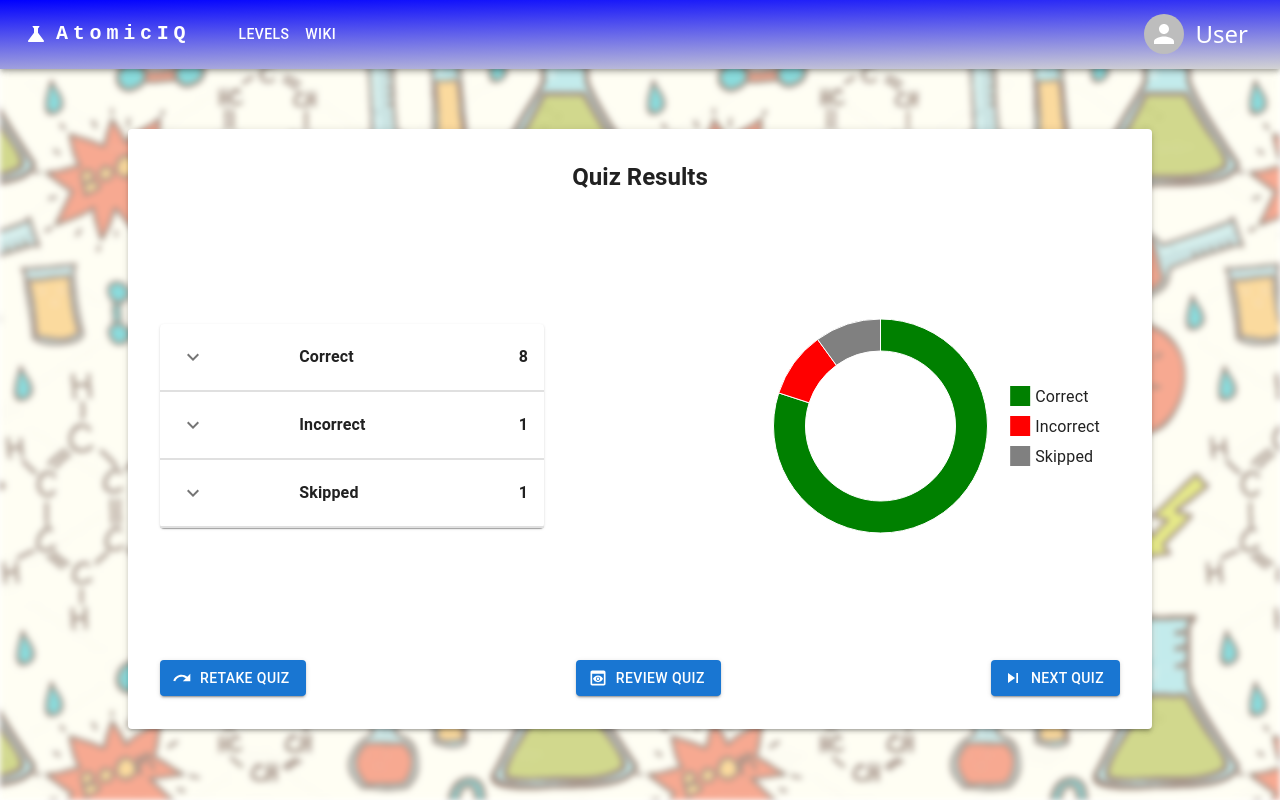
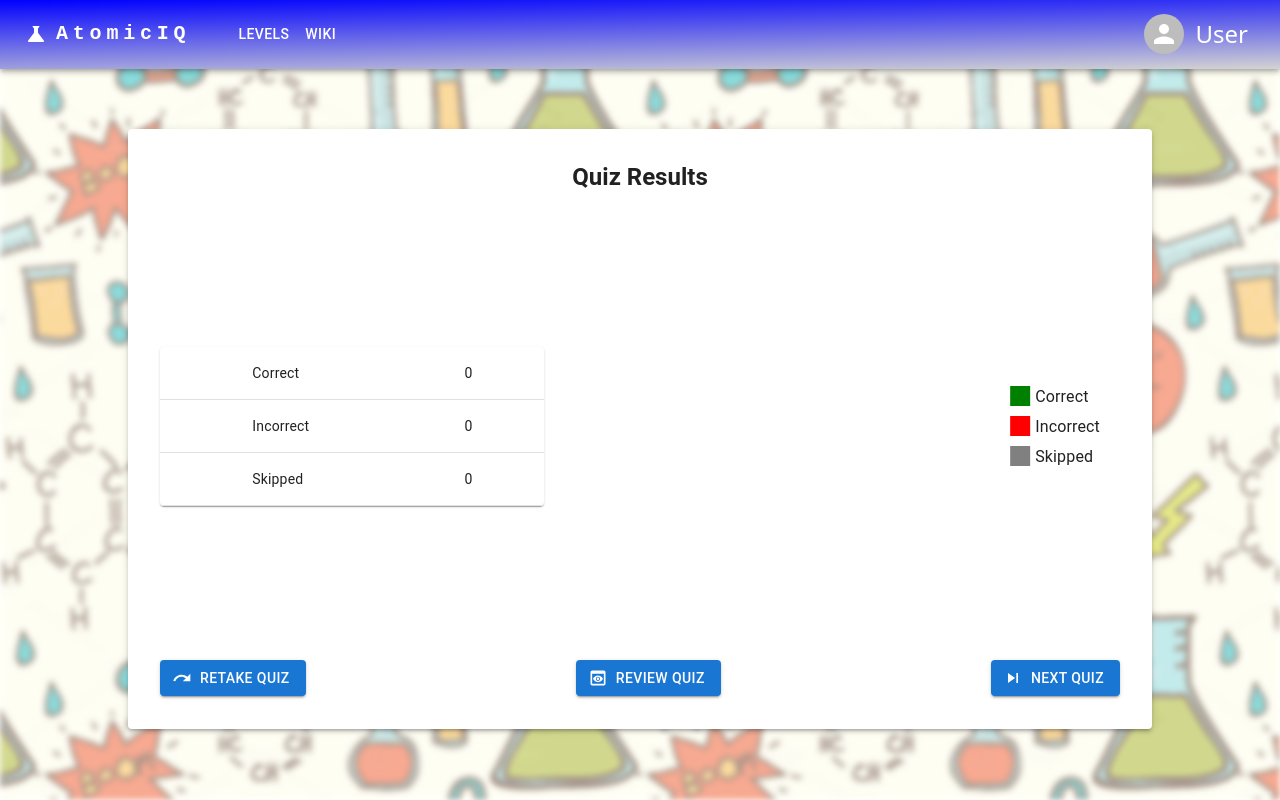
Before and after one commit to swu628/se701-project-React-AtomicIQ, a React (Vite) app in the folder Frontend/: page /quiz/0/results in a window 1280 px wide. Built offline with nearby package versions, Linux system fonts and the light colour scheme.

Commit message:
fixed correct/incorrect results issues
Fixed results page displaying correct/incorrect results do not match real results

```diff
--- a/Frontend/src/Pages/FlashCard.tsx
+++ b/Frontend/src/Pages/FlashCard.tsx
@@ -70,20 +70,16 @@ const FlashCard = ({ cardData }: FlashcardProps) => {
     if (!isAnimating && isSubmitted) {
       setIsAnimating(true);
       setIsFlipped((prev) => !prev);
-      // Show error message if the user have not yet submit their answer
+    // Show error message if the user have not yet submit their answer
     } else if (!isSubmitted) {
-      setErrorMessage(
-        "Please submit an answer before viewing the backside of the flashcard."
-      );
+      setErrorMessage("Please submit an answer before viewing the backside of the flashcard.");
     }
   };
 
   const handleNext = () => {
     // Show error message if the user did not submit a answer before proceeding to the next question
     if (!isSubmitted) {
-      setErrorMessage(
-        "Please submit an answer before proceeding to the next question."
-      );
+      setErrorMessage("Please submit an answer before proceeding to the next question.");
       return;
     }
     if (currentIndex < total - 1) {
@@ -92,7 +88,7 @@ const FlashCard = ({ cardData }: FlashcardProps) => {
       setErrorMessage("");
       // navigate to the result page when the user reached to the last question and clicked on the next button
     } else if (currentIndex === total - 1) {
-      navigate("/quiz/:id/results");
+      navigate("/quiz/:id/results", { state: { answers } });
     }
   };
 
@@ -108,8 +104,7 @@ const FlashCard = ({ cardData }: FlashcardProps) => {
   // When the user sumbit an answer
   const handleAnswerSubmit = (e: React.FormEvent<HTMLFormElement>) => {
     e.preventDefault();
-    const correct =
-      userAnswer.toLowerCase() === currentCard.backSide.toLowerCase();
+    const correct = userAnswer.toLowerCase() === currentCard.backSide.toLowerCase();
     setIsCorrect(correct);
     setIsSubmitted(true);
     handleFlip();
@@ -128,7 +123,7 @@ const FlashCard = ({ cardData }: FlashcardProps) => {
 
   // SHow the rules when the show rules button is clicked
   const toggleRules = () => {
-    setShowRules((prev) => !prev);
+  setShowRules((prev) => !prev);
   };
 
   // In charge of keyboard effects
@@ -157,10 +152,7 @@ const FlashCard = ({ cardData }: FlashcardProps) => {
     <div className="flex flex-col items-center justify-center min-h-screen text-white space-y-4">
       <div className="w-full max-w-2xl p-4 bg-white rounded-lg shadow-lg relative z-10">
         <div className="flex justify-between mb-4">
-          <button
-            onClick={() => window.history.back()}
-            className="text-blue-300"
-          >
+          <button onClick={() => window.history.back()} className="text-blue-300">
             &lt; Back
           </button>
           <button onClick={toggleRules} className="text-blue-300">
@@ -170,16 +162,10 @@ const FlashCard = ({ cardData }: FlashcardProps) => {
         <h1 className="text-2xl font-bold mb-4 text-black">Periodic Table Elements</h1>
         <div className="flip-card w-full h-72">
           <motion.div
-            className={`flip-card-inner w-full h-full cursor-pointer ${
-              isFlipped ? "flipped" : ""
-            }`}
+            className={`flip-card-inner w-full h-full cursor-pointer ${isFlipped ? "flipped" : ""}`}
             initial={false}
             animate={{ rotateY: isFlipped ? 180 : 0 }}
-            transition={{
-              duration: 0.3,
-              type: "tween",
-              animationDirection: "normal",
-            }}
+            transition={{ duration: 0.3, type: "tween", animationDirection: "normal" }}
             onAnimationComplete={() => setIsAnimating(false)}
             onClick={handleFlip}
           >
@@ -199,41 +185,26 @@ const FlashCard = ({ cardData }: FlashcardProps) => {
             )}
           </motion.div>
         </div>
-        <form
-          onSubmit={handleAnswerSubmit}
-          className="flex items-center mt-4 space-x-4"
-        >
+        <form onSubmit={handleAnswerSubmit} className="flex items-center mt-4 space-x-4">
           <input
             type="text"
             value={userAnswer}
             onChange={(e) => setUserAnswer(e.target.value)}
-            className={`p-2 border rounded-lg w-full ${
-              isSubmitted && !isCorrect ? "border-red-500" : ""
-            } text-black`}
+            className={`p-2 border rounded-lg w-full ${isSubmitted && !isCorrect ? "border-red-500" : ""} text-black`}
             placeholder="Enter your answer"
             required
             disabled={isSubmitted}
           />
           <Button
             type="submit"
-            className={`px-4 py-2 rounded-lg hover:bg-blue-700 ${
-              isSubmitted
-                ? isCorrect
-                  ? "bg-green-500"
-                  : "bg-red-500"
-                : "bg-blue-500"
-            }`}
+            className={`px-4 py-2 rounded-lg hover:bg-blue-700 ${isSubmitted ? isCorrect ? "bg-green-500" : "bg-red-500" : "bg-blue-500"}`}
             disabled={isSubmitted}
           >
             Submit
           </Button>
         </form>
         {isCorrect !== null && (
-          <div
-            className={`text-lg ${
-              isCorrect ? "text-green-500" : "text-red-500"
-            } mt-4 text-center`}
-          >
+          <div className={`text-lg ${isCorrect ? "text-green-500" : "text-red-500"} mt-4 text-center`}>
             {isCorrect ? "Well done :)" : "Try again later :("}
           </div>
         )}
@@ -259,10 +230,7 @@ const FlashCard = ({ cardData }: FlashcardProps) => {
           </Button>
         </div>
         <div className="w-full h-2 bg-gray-700 mt-4">
-          <div
-            className="h-full bg-blue-500"
-            style={{ width: `${progress}%` }}
-          ></div>
+          <div className="h-full bg-blue-500" style={{ width: `${progress}%` }}></div>
         </div>
       </div>
 
@@ -282,16 +250,13 @@ const FlashCard = ({ cardData }: FlashcardProps) => {
               </p>
               <p className="mb-4">2. Enter your answer in the text field.</p>
               <p className="mb-4">
-                3. Click 'Submit' button / press 'Enter' on keyboard to submit
-                your answer.
+                3. Click 'Submit' button / press 'Enter' on keyboard to submit your answer.
               </p>
               <p className="mb-4">
-                4. Navigate between cards using the 'Next' and 'Back' buttons /
-                'Arrow left' and 'Arrow right' on keyboard.
+                4. Navigate between cards using the 'Next' and 'Back' buttons / 'Arrow left' and 'Arrow right' on keyboard.
               </p>
               <p className="mb-4">
-                Note: Click the flashcard / press 'Space' on keyboard to flip
-                the attempted cards.
+                Note: Click the flashcard / press 'Space' on keyboard to flip the attempted cards.
               </p>
               <Button
                 onClick={toggleRules}
--- a/Frontend/src/Pages/Results.tsx
+++ b/Frontend/src/Pages/Results.tsx
@@ -3,24 +3,19 @@ import RedoIcon from "@mui/icons-material/Redo";
 import PreviewIcon from "@mui/icons-material/Preview";
 import SkipNextIcon from "@mui/icons-material/SkipNext";
 import { useEffect } from "react";
-import { useParams, useNavigate } from "react-router-dom";
+import { useNavigate, useLocation } from "react-router-dom";
 import ResultsTable from "~/components/ResultsTable";
 import ResultsDisplay from "~/components/ResultsDisplay";
 
-const quizResults = [
-  {
-    label: "Correct",
-    value: 8,
-    expandedValues: [1, 2, 3, 4, 5, 7, 9, 10],
-  },
-  { label: "Incorrect", value: 1, expandedValues: [6] },
-  { label: "Skipped", value: 1, expandedValues: [8] },
-];
+export default function Results() {
+  const navigate = useNavigate();
+  const location = useLocation();
+  const state = location.state || { answers: [] };
+  const { answers } = state;
 
-export default function Results() {
-  const { quizId } = useParams();
-  console.log(quizId);
-  const navigate = useNavigate(); // Initialize useNavigate
+  const correct = answers.filter((answer: AnswerData) => answer.correct).length;
+  const incorrect = answers.filter((answer: AnswerData) => !answer.correct && answer.answer !== "").length;
+  const skipped = answers.filter((answer: AnswerData) => answer.answer === "").length;
 
   useEffect(() => {
     document.body.classList.add("backgroundImage");
@@ -54,15 +49,17 @@ export default function Results() {
           >
             <Box>
               <Paper sx={{ width: "30vw" }}>
-                <ResultsTable rows={quizResults} />
+                <ResultsTable
+                  rows={[
+                    { label: "Correct", value: correct, expandedValues: [] },
+                    { label: "Incorrect", value: incorrect, expandedValues: [] },
+                    { label: "Skipped", value: skipped, expandedValues: [] },
+                  ]}
+                />
               </Paper>
             </Box>
             <Box sx={{ width: "30vw", height: "28vh" }}>
-              <ResultsDisplay
-                correct={quizResults[0].value}
-                incorrect={quizResults[1].value}
-                skipped={quizResults[2].value}
-              />
+              <ResultsDisplay correct={correct} incorrect={incorrect} skipped={skipped} />
             </Box>
           </Stack>
           <Stack direction="row" justifyContent="space-between">
```
